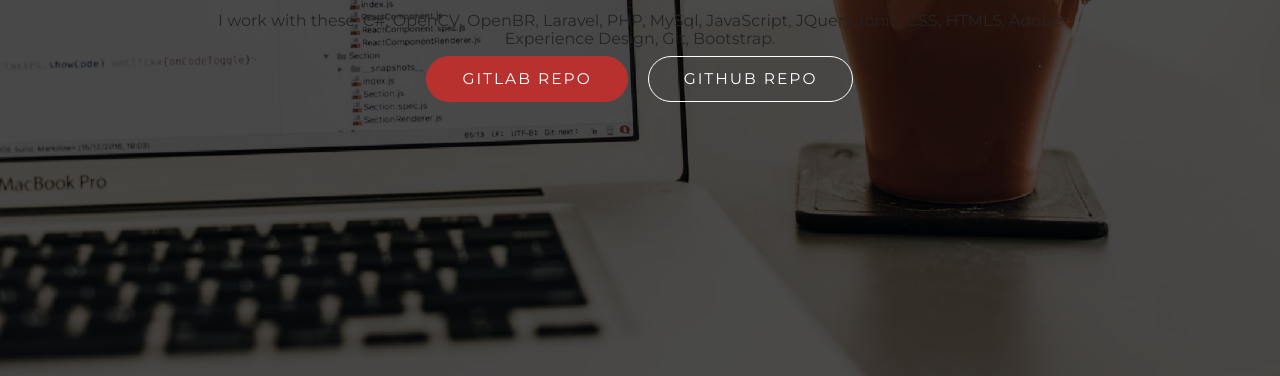
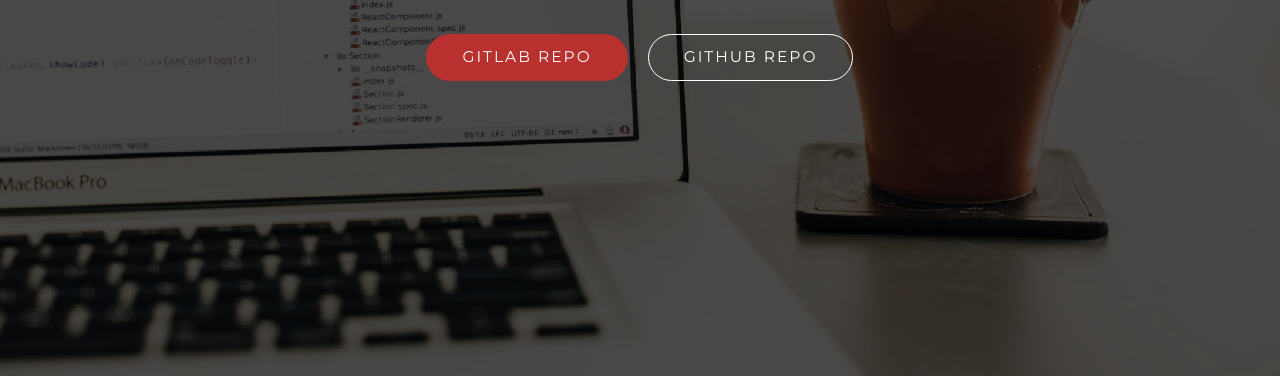
Before and after one commit to dejibimbolaAyo/portfolio, a plain HTML site: page index.html in a window 1280 px wide. Shown: the part 421-797 px from the top of the page. Drawn offline with Linux system fonts and the light colour scheme; files whose address does not match are found by name.

Commit message:
removed technologies i work with

```diff
--- a/index.html
+++ b/index.html
@@ -72,7 +72,6 @@
 
                     <h1 class="mbr-section-title display-1">FULL STACK DEV</h1>
                     <p class="mbr-section-lead lead">Check out my repositories for cool projects i have worked on, and technologies i have worked with.</p>
-                    <h6>I work with these: C#, OpenCV, OpenBR, Laravel, PHP, MySql, JavaScript, JQuery, Ionic, CSS, HTML5, Adobe Experience Design, Git, Bootstrap.</h6>
                     <div class="mbr-section-btn"><a class="btn btn-lg btn-primary" href="http://www.gitlab.com/dejibimbolaayo" target="_blank">GITLAB REPO</a> <a class="btn btn-lg btn-white btn-white-outline" href="http://github.com/dejibimbolaayo" target="_blank">GITHUB REPO</a></div>
                 </div>
             </div>
```
Also changed, not shown: 1 other file.
